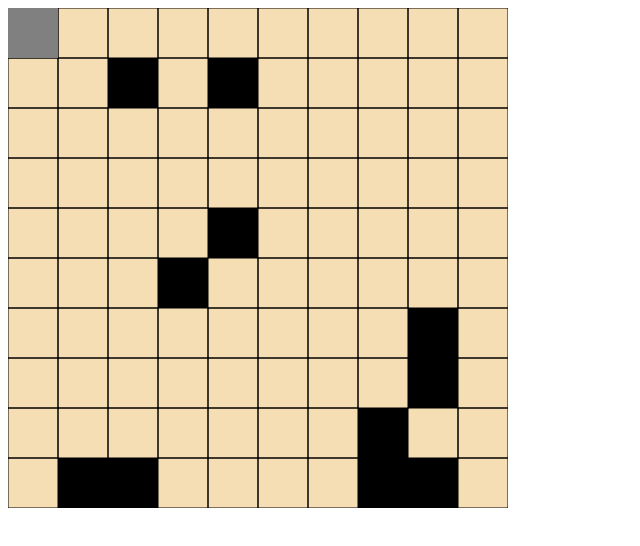
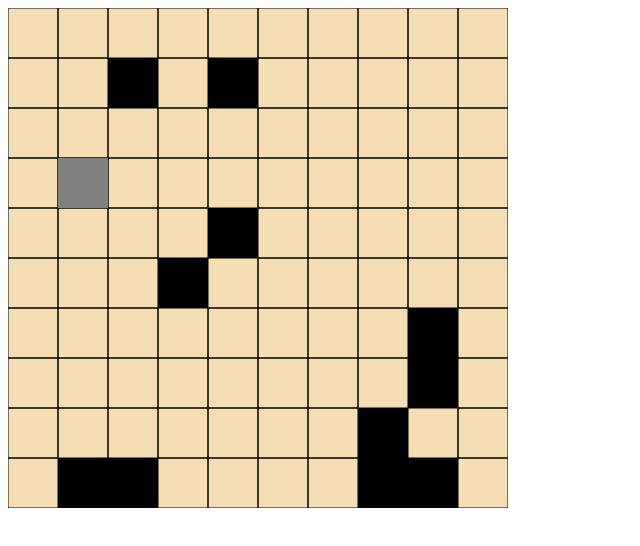
Before and after one commit to gokhantos/reinforcement-learning-js, a plain HTML site: page index.html in a window 1280 px wide. Shown: the whole page, without its empty margins (0-640 px from the left). Drawn offline with nearby package versions, Linux system fonts and the light colour scheme.

Commit message:
first commit

```diff
--- a/index.html
+++ b/index.html
@@ -54,24 +54,25 @@
                 if(episode === 100){
                     clearInterval(id);
                 }else{
-                    moveState();
+                    let {action, actionName} = moveState();
                     let oldState = currentState;
-                    let newState = {x: currentState.x + tempState.x, y: currentState.y + tempState.y};
+
+                    let newState = {x: currentState.x + action.x, y: currentState.y + action.y};
                     let index = wallStates.findIndex(element => element.x === newState.x && element.y === newState.y);
-                    currentAction = actionName;
+                    let currentAction = actionName;
                     if(index !== -1){
-                        setQValue(oldState, -10);
+                        setQValue(oldState, currentAction, -10);
                     }else{
                         currentState = newState;
                         if(currentState.x === goalState.x && currentState.y === goalState.y){
-                            setQValue(oldState, 20)
+                            setQValue(oldState,currentAction, 20)
                             console.log(qTable)
                             currentState.x = 0;
                             currentState.y = 0;
                             episode++;
+                        }else{
+                            setQValue(oldState,currentAction, -1);
                         }
-                        //if(instance.indexOf(newState)===-1) instance.push({state: newState, action: actionName});
-                        setQValue(oldState, -1);
                     }
                     c2.style.marginTop = currentState.y +'px';
                     c2.style.marginLeft = currentState.x + 'px';
--- a/reinforcement-learning.js
+++ b/reinforcement-learning.js
@@ -8,10 +8,7 @@ let goalState = {x: 450, y:450};
 let actionsList = ['right', 'left', 'up', 'down'];
 let qTable = [];
 let wallStates = [];
-let currentAction = '';
-let reward = 0;
-let actionName = '';
-let tempState = {x: 0 , y: 0}
+
 
 function createPoints(){
     let point = [];
@@ -100,26 +97,24 @@ function bestAction(){
     let index = qTable.findIndex(element => element.state.x === x && element.state.y === y);
     let qValues = qTable[index];
     let possibleActions = findPossibleActions();
-    console.log(possibleActions)
-    for(let action of possibleActions){
-        console.log(getQValueX(currentState,action))
-    }
+    let actionName = null;
+    //console.log(possibleActions)
     for(let action of possibleActions){
         if(!actionName){
             actionName = action;
-            console.log("1 " + qValues[action])
+            //console.log("1 " + qValues[action])
         }else if((qValues[action] === qValues[actionName]) && (Math.random() > 0.5)){
             actionName = action;
-            console.log("2 " + qValues[action])
+            //console.log("2 " + qValues[action])
         }else if(qValues[action] > qValues[actionName]){
-            console.log("3 "+ qValues[action])
+            //console.log("3 "+ qValues[action])
             actionName = action;
         }
     }
-    console.log(actionName);
+    return actionName;
 }
 
-function getQValue(state){
+function getQValue(state, currentAction){
     let index = qTable.findIndex(element => element.state.x === state.x && element.state.y === state.y);
     return qTable[index][currentAction];
 }
@@ -129,12 +124,12 @@ function getQValueX(state, action){
     return qTable[index][action];
 }
 
-function setQValue(state, reward){
+function setQValue(state,currentAction, reward){
     let x = state.x;
     let y = state.y;
     let index = qTable.findIndex(element => element.state.x === x && element.state.y === y);
     let maxQValue = findMaxQValue(state);
-    let oldQValue = getQValue(state);
+    let oldQValue = getQValue(state, currentAction);
     let newQValue = (1- learningRate) * oldQValue + learningRate * (reward + discountRate * maxQValue);
     if(qTable[index] === undefined) return;
     if(currentAction === "right") qTable[index] = {state: {x: x, y: y}, right: qTable[index].right + newQValue, left: qTable[index].left, up: qTable[index].up, down: qTable[index].down }
@@ -146,32 +141,27 @@ function setQValue(state, reward){
 function findMaxQValue(state){
     let qValues = [];
     let index = qTable.findIndex(element => element.state.x === state.x && element.state.y === state.y);
-    let possibleActions = findPossibleActions()
+    qValues = qTable[index];
     let max = 0;
+    let myvalues = [];
     for(let action in qValues){
-        max = Math.max(max, qValues[action] || 0)
+        if(action === 'state') continue;
+        else if(qValues[action] === undefined) continue;
+        else myvalues.push(qValues[action]);
     }
-    return max;
+    console.log(Math.max(...myvalues))
+    return Math.max(...myvalues);
 }
 
 function moveState(){
-    /*
-    let actionName;
-    let count = 0;
-    for(let action of actionsList){
-        if(getQValue() !== 0 || getQValue() !== undefined) count++;
-    }
-    if(count === 0) actionName = randomAction();
-    if(count === 1) actionName = randomAction();
-    if(count >= 2) actionName = bestAction();
-    */
-    actionName = bestAction();
 
+    let actionName = bestAction();
+    let tempState = {x: 0 , y: 0}
     if(actionName === 'right') tempState.x = tempState.x + 50
     if(actionName === 'left') tempState.x = tempState.x - 50
     if(actionName === 'up') tempState.y = tempState.y - 50
     if(actionName === 'down') tempState.y = tempState.y + 50
-
+    return {action: tempState, actionName: actionName};
 }
 
 
```
